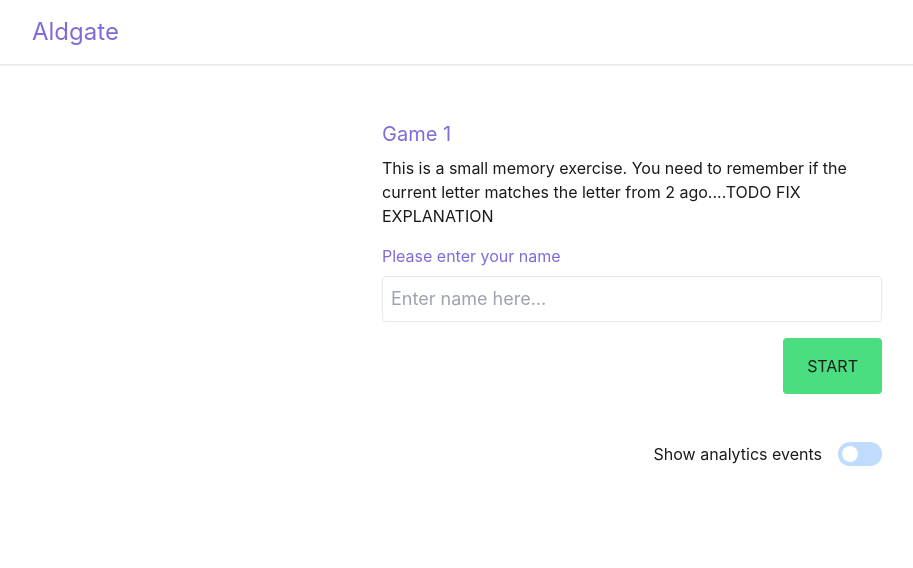
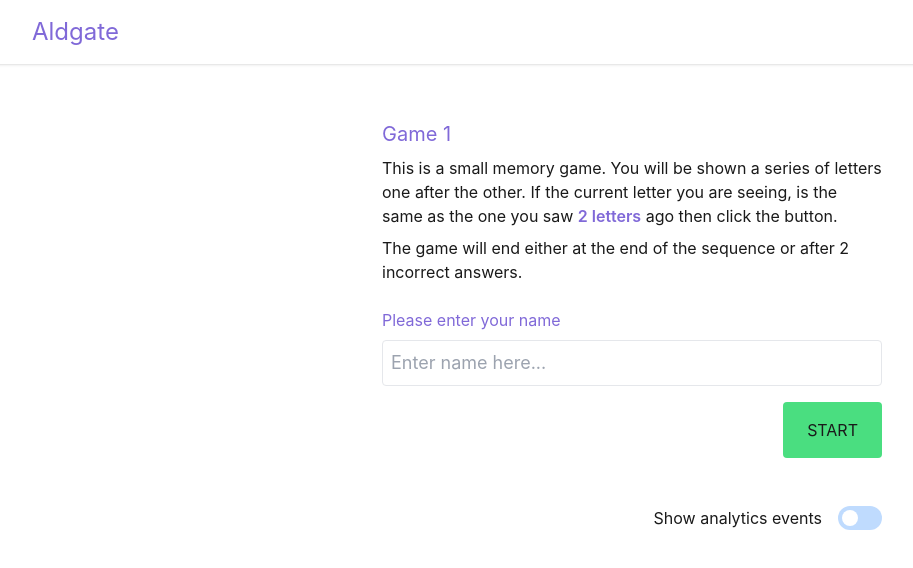
Before and after one commit to D-Pagey/aldgate, a Next.js app: page / in a window 1280 px wide. Shown: the top 568 px of the page, without its empty margins (8-921 px from the left). Built offline with nearby package versions, Linux system fonts and the light colour scheme.

Commit message:
fix(copy): change copy and README

```diff
--- a/pages/game.tsx
+++ b/pages/game.tsx
@@ -79,10 +79,10 @@ const Game: NextPage = () => {
 
       <button
         type="button"
-        className="p-4 text-lg rounded border bg-orange mt-4"
+        className="p-4 text-lg rounded border bg-orange mt-4 uppercase"
         onClick={handleClick}
       >
-        CLICK
+        click
       </button>
     </div>
   );
--- a/pages/index.tsx
+++ b/pages/index.tsx
@@ -33,8 +33,16 @@ const Home: NextPage = () => {
       <h1 className="text-purple text-xl">Game 1</h1>
 
       <p className="mt-2">
-        This is a small memory exercise. You need to remember if the current
-        letter matches the letter from 2 ago....TODO FIX EXPLANATION
+        This is a small memory game. You will be shown a series of letters one
+        after the other. If the current letter you are seeing, is the same as
+        the one you saw{" "}
+        <span className="text-purple font-semibold">2 letters</span> ago then
+        click the button.
+      </p>
+
+      <p className="my-2">
+        The game will end either at the end of the sequence or after 2 incorrect
+        answers.
       </p>
 
       <form onSubmit={handleSubmit} className="flex flex-col">
--- a/pages/results.tsx
+++ b/pages/results.tsx
@@ -1,5 +1,6 @@
 import type { NextPage } from "next";
 import { useRouter } from "next/router";
+
 import { useAppContext } from "../contexts";
 import { sendAnalyticsEvent } from "../utilities";
 
```
Also changed, not shown: 1 other file (tests, documents, lock files or other folders).
